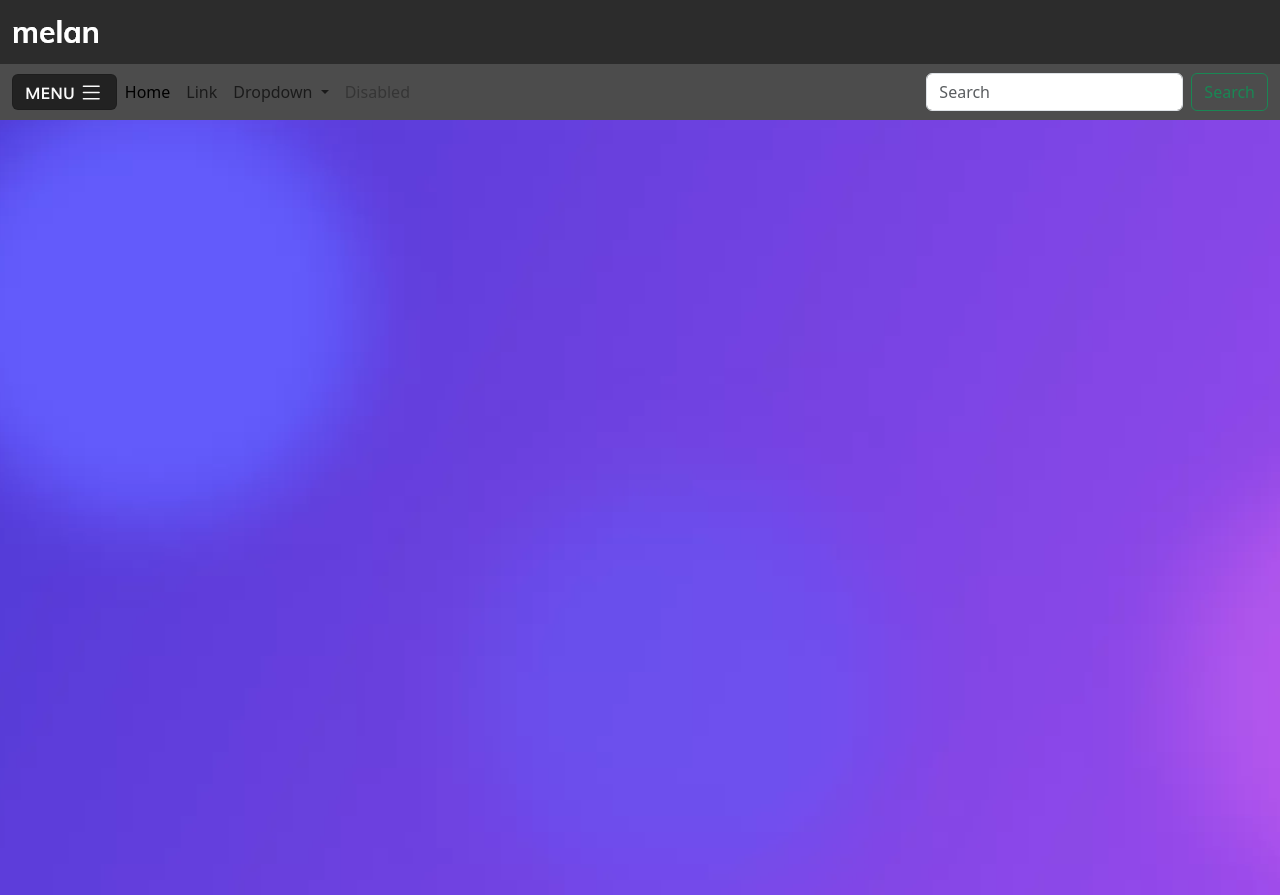
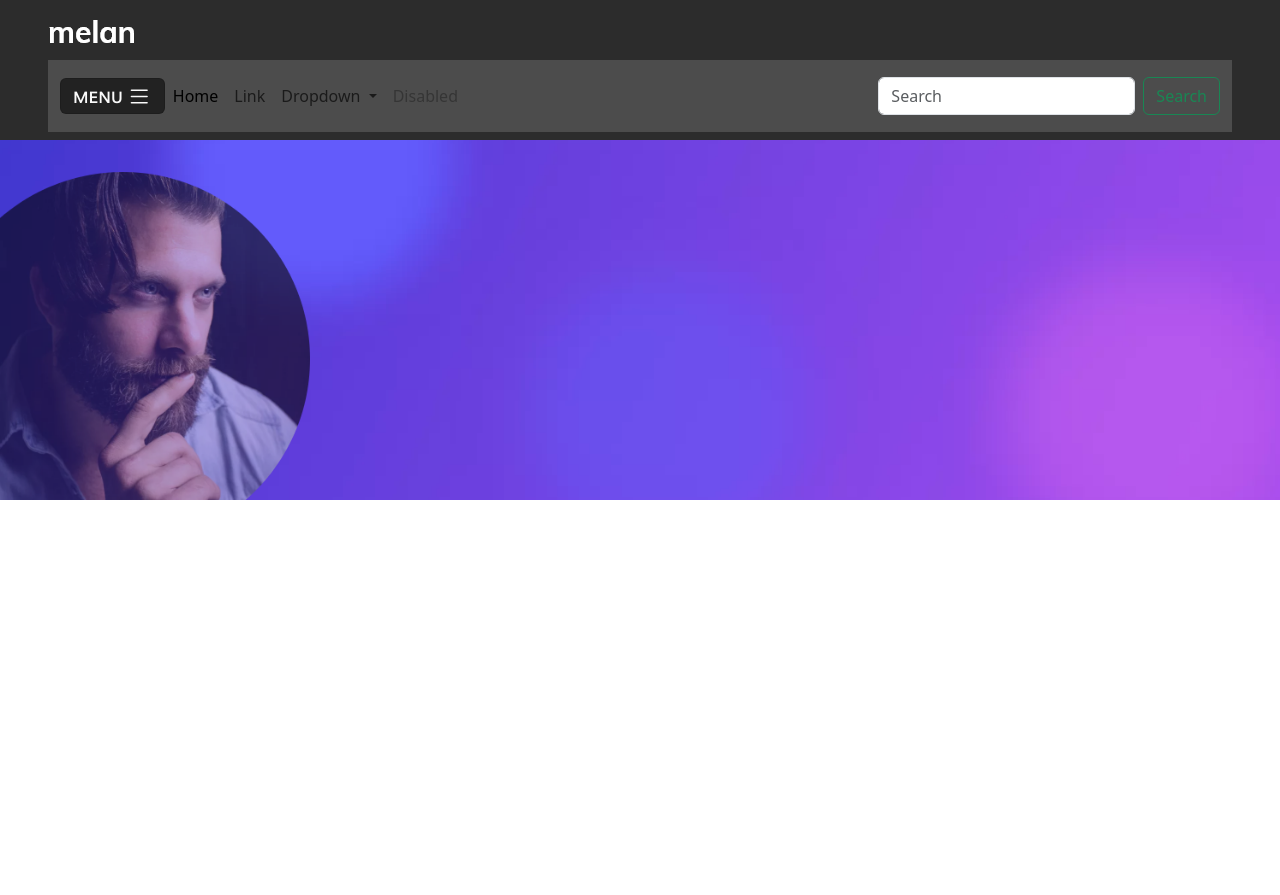
Before and after one commit to Hossein-NP/hossein-np.github.io, a plain HTML site: page portfolio/index.html in a window 1280 px wide. After the commit the page ends 800 px from the top, so only its background shows below. Drawn offline with nearby package versions, Linux system fonts and the light colour scheme.

Commit message:
portfo-3

```diff
--- a/portfolio/css/index.css
+++ b/portfolio/css/index.css
@@ -6,7 +6,7 @@ header{
   background-position: center;
   background-size: cover;
   background-repeat: no-repeat;
-  height: 895px;
+  height: 500px;
 }
 header > .header-nav-parent{
   background-color: #2c2c2c;
@@ -31,3 +31,10 @@ header > .header-nav-parent .web-nav > .container-fluid > button span{
   color: rgb(250, 250, 250);
 
 }
+             /* header man picture */
+header >.head-man-img .head-person-img{
+  width: 310px;
+  height: 310px;
+  top: 172px;
+  left: 0;
+}
--- a/portfolio/index.html
+++ b/portfolio/index.html
@@ -30,20 +30,20 @@
     <div class="row mx-0">
       <!-- header container -->
       <div class="col-12 px-0">
-        <header>
+        <header class="overflow-hidden position-relative">
           <!-- navbar parent -->
-          <div class="col-12 header-nav-parent">
+          <div class="header-nav-parent w-100 position-absolute z-2">
              <!-- brand place -->
-            <nav class="navbar brand-place">
-              <div class="container-fluid">
+            <nav class="navbar brand-place mx-md-5" style="height: 60px;">
+              <div class="container-fluid px-md-0">
                 <a class="navbar-brand text-capitalize" href="#"><img src="pictures/headerpicture/logo.png.webp" alt=""></a>
               </div>
             </nav>
             <!-- website navbar -->
-            <nav class="navbar navbar-expand-lg web-nav">
+            <nav class="navbar navbar-expand-lg web-nav mx-md-5 mb-md-2 py-3">
               <div class="container-fluid">
                 <!-- <a class="navbar-brand" href="#">Navbar</a> -->
-                <button class="navbar-toggler d-flex flex-row-reverse align-items-center" type="button" data-bs-toggle="collapse" data-bs-target="#navbarSupportedContent" aria-controls="navbarSupportedContent" aria-expanded="false" aria-label="Toggle navigation">
+                <button class="navbar-toggler d-flex flex-row-reverse align-items-center ms-auto" type="button" data-bs-toggle="collapse" data-bs-target="#navbarSupportedContent" aria-controls="navbarSupportedContent" aria-expanded="false" aria-label="Toggle navigation">
                   <i class="bi bi-list"></i>
                   <span class="text-uppercase me-1">menu</span>
                 </button>
@@ -78,9 +78,18 @@
               </div>
             </nav>
           </div>
+          <!-- header person img -->
+          <div class="head-man-img w-100 h-100 position-relative z-0">
+              <div class="head-person-img position-absolute">
+                <img src="pictures/headerpicture/man.png.webp" class="img-fluid" alt="">
+              </div>
+          </div>
         </header>
       </div>
     </div>
+
+    <!-- row 2 >> Service Provided section -->
+
   </div>
 
 </body>
```
